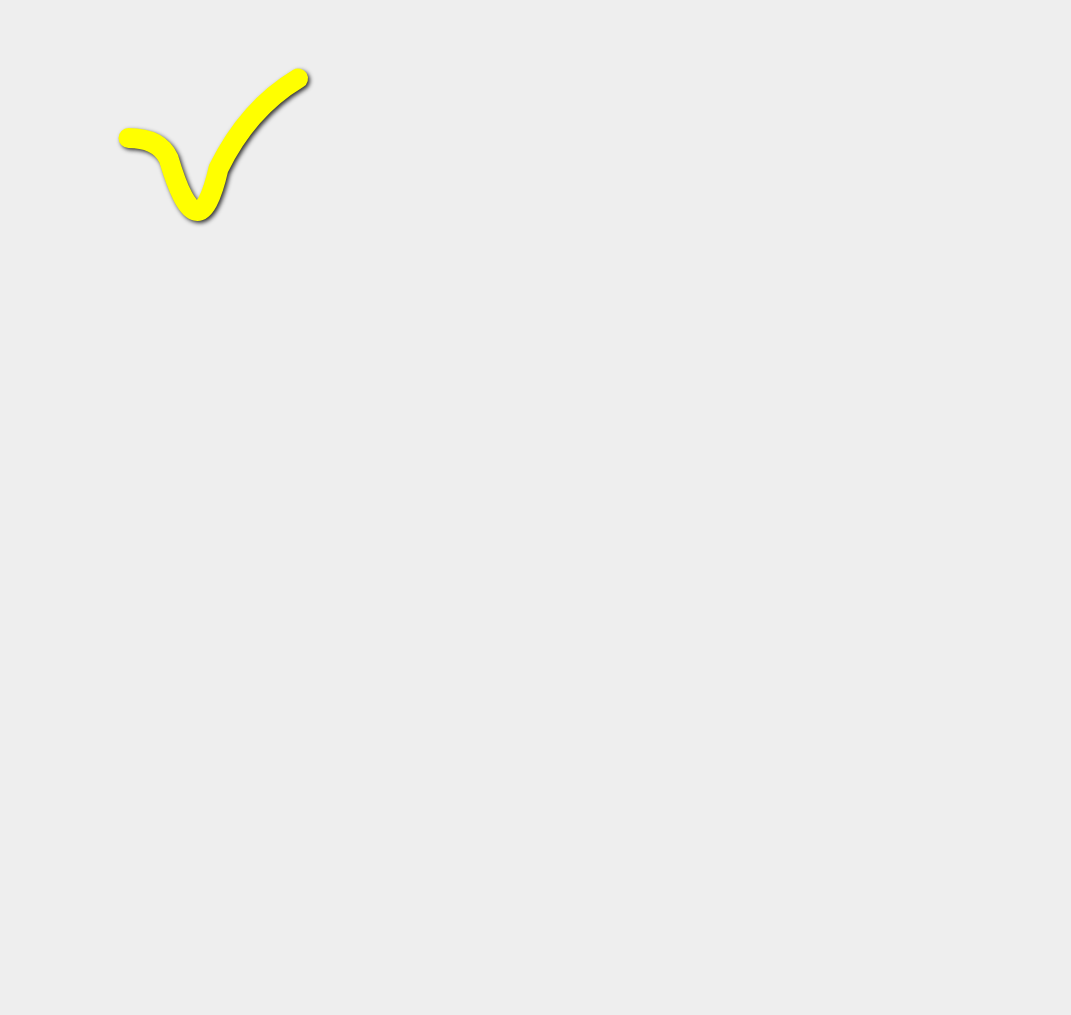
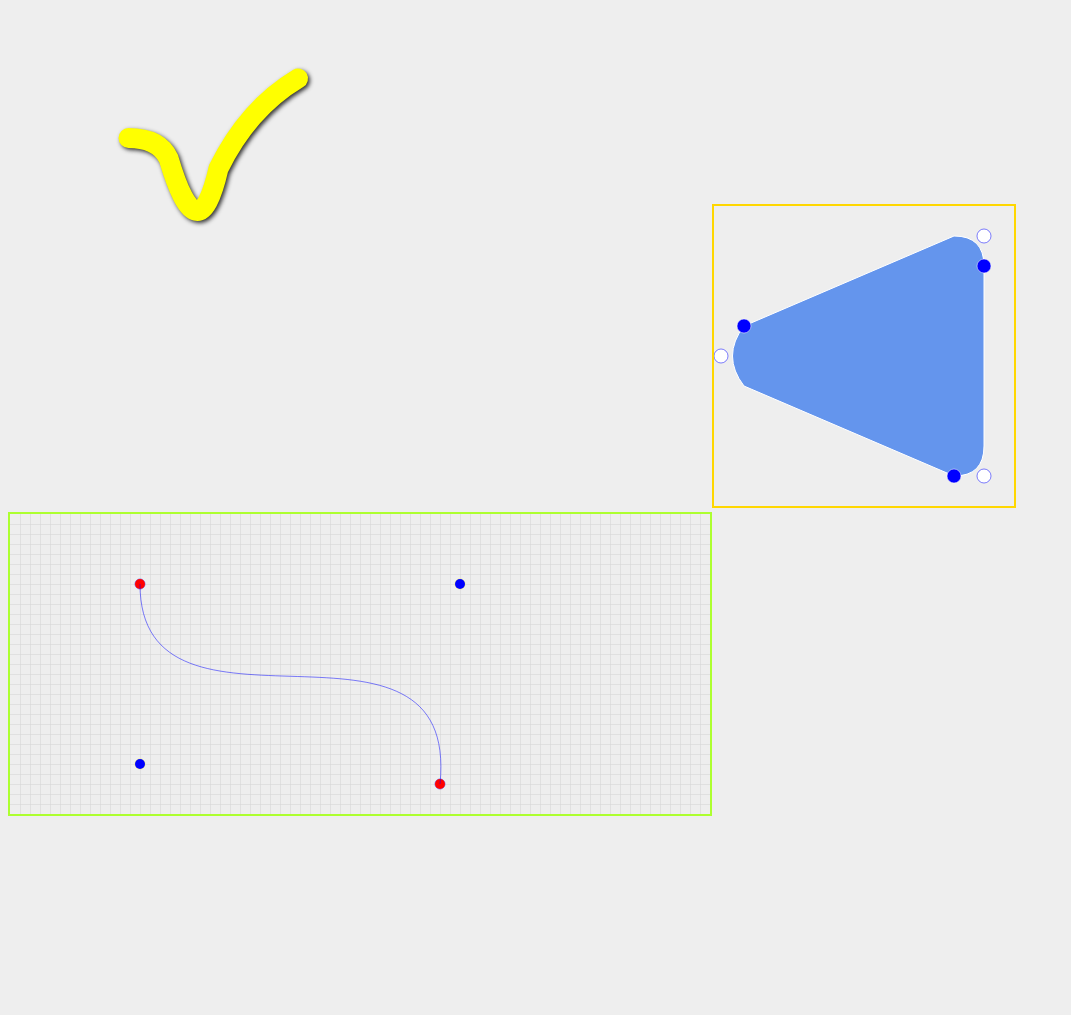
Before and after one commit to wangning1024/Canvas-Demos, a plain HTML site: page 2-22-24(贝塞尔曲线).html in a window 1280 px wide. Shown: the whole page, without its empty margins (0-1071 px from the left). After the commit the page ends 828 px from the top, so only its background shows below. Drawn offline with Linux system fonts and the light colour scheme.

Commit message:
提交文件

```diff
--- a/2-22-24(贝塞尔曲线).html
+++ b/2-22-24(贝塞尔曲线).html
@@ -8,7 +8,11 @@
             background: #eeeeee;
         }
 
-        #canvas {
+        #canvas2 {
+            border: gold solid 2px;
+        }
+        #canvas3 {
+            border: greenyellow solid 2px;
         }
     </style>
 </head>
@@ -16,9 +20,11 @@
 <body>
 <canvas id='canvas1' width='700' height='500'></canvas>
 <canvas id='canvas2' width='300' height='300'></canvas>
-<canvas id='canvas3' width='700' height='500'></canvas>
+<canvas id='canvas3' width='700' height='300'></canvas>
 </div>
 <script src="drawUtil.js"></script>
 <script src="2-22.js"></script>
+<script src="2-23.js"></script>
+<script src="2-24.js"></script>
 </body>
 </html>
--- a/2-23.js
+++ b/2-23.js
@@ -1,32 +1,57 @@
-let context = document.getElementById('canvas2').getContext('2d'),
-    context = canvas.getContext('2d'),
+let canvas2 = document.getElementById('canvas2'),
+    context2 = canvas2.getContext('2d'),
     ARROW_MARGIN = 30,
     POINT_RADIUS = 7,
     POINTS = [
-        { x: context.width - ARROW_MARGIN,
-          y: context.height - ARROW_MARGIN},
-        { x: context.width - ARROW_MARGIN * 2,
-          y: context.height - ARROW_MARGIN},
+        { x: canvas2.width - ARROW_MARGIN,
+          y: canvas2.height - ARROW_MARGIN}, // 右下角控制点
+        { x: canvas2.width - ARROW_MARGIN * 2,
+          y: canvas2.height - ARROW_MARGIN}, // 右下角锚点
         { x: POINT_RADIUS,
-          y: canvas.height / 2},
+          y: canvas2.height / 2}, // 左侧控制点
         { x: ARROW_MARGIN,
-          y: canvas.height /2 - ARROW_MARGIN},
-        { x: canvas.width - ARROW_MARGIN,
-          y: ARROW_MARGIN},
-        { x: canvas.width - ARROW_MARGIN,
-          y: ARROW_MARGIN * 2},
+          y: canvas2.height /2 - ARROW_MARGIN}, // 左侧锚点
+        { x: canvas2.width - ARROW_MARGIN,
+          y: ARROW_MARGIN}, // 右上方的控制点
+        { x: canvas2.width - ARROW_MARGIN,
+          y: ARROW_MARGIN * 2}, // 右上方的锚点
     ];
 
 function drawPoint(x, y, strokeStyle, fillStyle) {
-    context.beginPath();
-    context.fillStyle = fillStyle;
-    context.strokeStyle = strokeStyle;
-    context.lineWidth = 0.5;
-    context.arc(x, y, POINT_RADIUS, 0, Math.PI * 2, false);
-    context.fill();
-    context.stroke();
+    context2.beginPath();
+    context2.fillStyle = fillStyle;
+    context2.strokeStyle = strokeStyle;
+    context2.lineWidth = 0.5;
+    context2.arc(x, y, POINT_RADIUS, 0, Math.PI * 2, false);
+    context2.fill();
+    context2.stroke();
 }
 
-function f() {
+function drawBezierPoints() {
+    let i,
+        strokeStyle,
+        fillStyle;
+    for (i = 0; i < POINTS.length; i++) {
+        fillStyle = i % 2 === 0 ? 'white' : 'blue';
+        strokeStyle = i % 2 === 0 ? 'blue' : 'white';
+        drawPoint(POINTS[i].x, POINTS[i].y, strokeStyle, fillStyle);
+    }
+}
 
+function drawArrow() {
+    context2.strokeStyle = 'white';
+    context2.fillStyle = 'cornflowerblue';
+    context2.moveTo(canvas2.width - ARROW_MARGIN, ARROW_MARGIN * 2);
+    context2.lineTo(canvas2.width - ARROW_MARGIN, canvas2.height - ARROW_MARGIN * 2);
+    context2.quadraticCurveTo(POINTS[0].x, POINTS[0].y, POINTS[1].x, POINTS[1].y);
+    context2.lineTo(ARROW_MARGIN, canvas2.height / 2 + ARROW_MARGIN);
+    context2.quadraticCurveTo(POINTS[2].x, POINTS[2].y, POINTS[3].x, POINTS[3].y);
+    context2.lineTo(canvas2.width - ARROW_MARGIN * 2, ARROW_MARGIN);
+    context2.quadraticCurveTo(POINTS[4].x, POINTS[4].y, POINTS[5].x, POINTS[5].y);
+    context2.fill();
+    context2.stroke();
 }
+
+context2.clearRect(0, 0, canvas2.width, canvas2.height);
+drawArrow();
+drawBezierPoints();
--- /dev/null
+++ b/2-24.js
@@ -0,0 +1,41 @@
+let canvas3 = document.getElementById('canvas3'),
+    context3 = canvas3.getContext('2d'),
+    endPoints = [{x: 130, y:70}, {x: 430, y:270}],
+    controlPoints = [{x: 130, y: 250}, {x:450, y: 70}];
+
+function drawBezierCurve() {
+    context3.strokeStyle = 'blue';
+
+    context3.beginPath();
+    context3.moveTo(endPoints[0].x, endPoints[0].y);
+    context3.bezierCurveTo(controlPoints[0].x, controlPoints[0].y,
+        controlPoints[1].x, controlPoints[1].y, endPoints[1].x, endPoints[1].y);
+    context3.stroke();
+}
+
+function drawEndPoints() {
+    context3.strokeStyle = 'blue';
+    context3.fillStyle = 'red';
+    endPoints.forEach(function (point) {
+        context3.beginPath();
+        context3.arc(point.x, point.y, 5, 0, Math.PI * 2, false);
+        context3.stroke();
+        context3.fill();
+    })
+}
+
+function drawControlPoints() {
+    context3.strokeStyle = 'yellow';
+    context3.fillStyle = 'blue';
+    controlPoints.forEach(function (point) {
+        context3.beginPath();
+        context3.arc(point.x, point.y, 5, 0, Math.PI * 2, false);
+        context3.stroke();
+        context3.fill();
+    })
+}
+
+drawGrid(context3, 'lightgray', 10, 10);
+drawControlPoints();
+drawEndPoints();
+drawBezierCurve();
```
